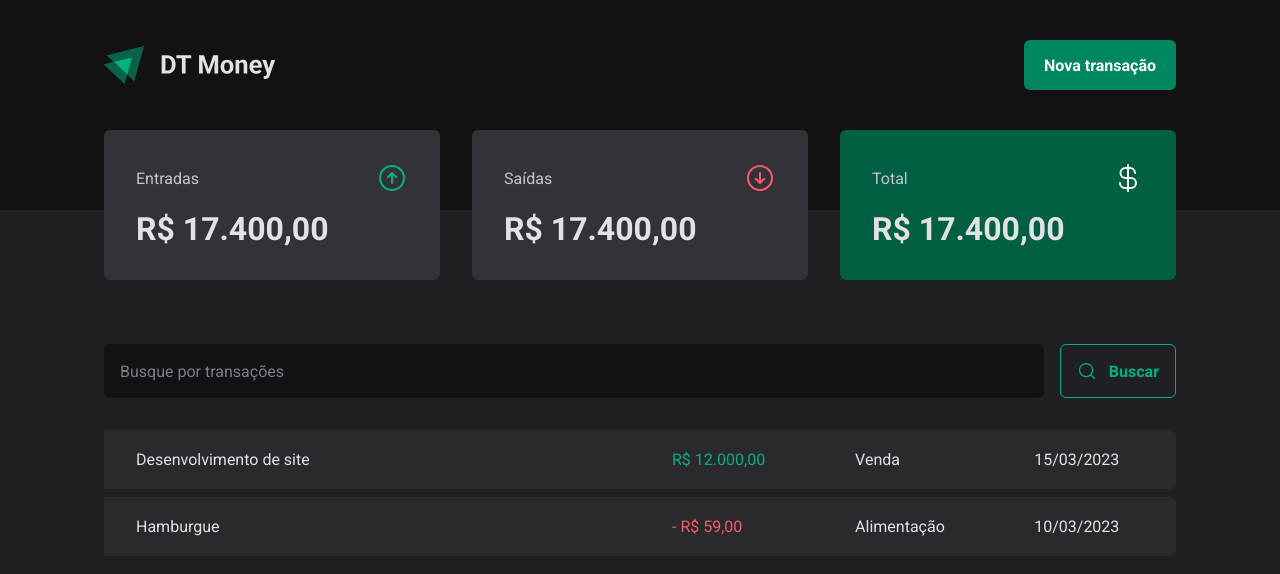
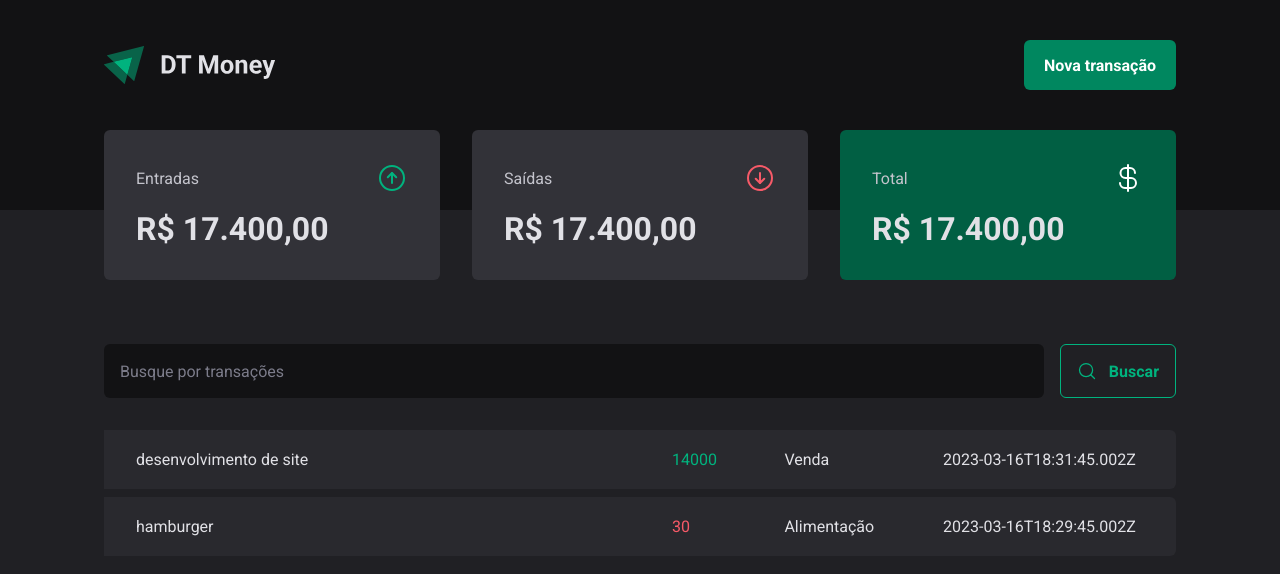
Before and after one commit to giovaniocan/dt-money, a React (Vite) app: page / in a window 1280 px wide. Shown: the top 574 px of the page. Built offline with nearby package versions, Linux system fonts and the light colour scheme; data requests are answered from the project's data file.

Commit message:
getting data from API (Json server) and put on the table

```diff
--- a/server.json
+++ b/server.json
@@ -13,7 +13,7 @@
             "description" : "hamburger",
             "type" : "outcome",
             "category": "Alimentação",
-            "price" :   50,
+            "price" :   30,
             "createaAt" : "2023-03-16T18:29:45.002Z"
         }
     ]
--- a/src/pages/transactions/index.tsx
+++ b/src/pages/transactions/index.tsx
@@ -1,3 +1,4 @@
+import { useEffect, useState } from 'react'
 import { Header } from '../../components/Header'
 import { Summay } from '../../components/Summary'
 import { SearchForm } from './components/SearchForm'
@@ -8,30 +9,54 @@ import {
   TransactionTable,
 } from './styles'
 
+interface Transactions {
+  id: number
+  description: string
+  type: 'income' | 'outcome'
+  category: string
+  price: number
+  createaAt: string
+}
+
 export function Transaction() {
+  const [transactions, setTransactions] = useState<Transactions[]>([])
+
+  async function loadTransaction() {
+    const response = await fetch('http://localhost:3000/transactions')
+    const data = await response.json()
+
+    setTransactions(data)
+  }
+
+  useEffect(() => {
+    loadTransaction()
+  }, [])
+
   return (
     <div>
       <Header />
       <Summay />
+
       <TransactionsContainer>
         <SearchForm />
+
         <TransactionTable>
-          <tr>
-            <td width="50%">Desenvolvimento de site</td>
-            <td>
-              <PriceHighLight variante="income">R$ 12.000,00</PriceHighLight>
-            </td>
-            <td>Venda</td>
-            <td>15/03/2023</td>
-          </tr>
-          <tr>
-            <td width="50%">Hamburgue</td>
-            <td>
-              <PriceHighLight variante="outcome">- R$ 59,00</PriceHighLight>
-            </td>
-            <td>Alimentação</td>
-            <td>10/03/2023</td>
-          </tr>
+          <tbody>
+            {transactions.map((transaction) => {
+              return (
+                <tr key={transaction.id}>
+                  <td width="50%">{transaction.description}</td>
+                  <td>
+                    <PriceHighLight variante={transaction.type}>
+                      {transaction.price}
+                    </PriceHighLight>
+                  </td>
+                  <td>{transaction.category}</td>
+                  <td>{transaction.createaAt}</td>
+                </tr>
+              )
+            })}
+          </tbody>
         </TransactionTable>
       </TransactionsContainer>
     </div>
```
